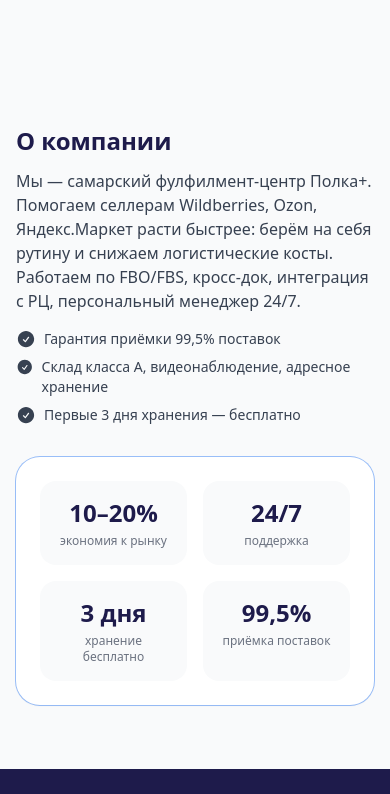
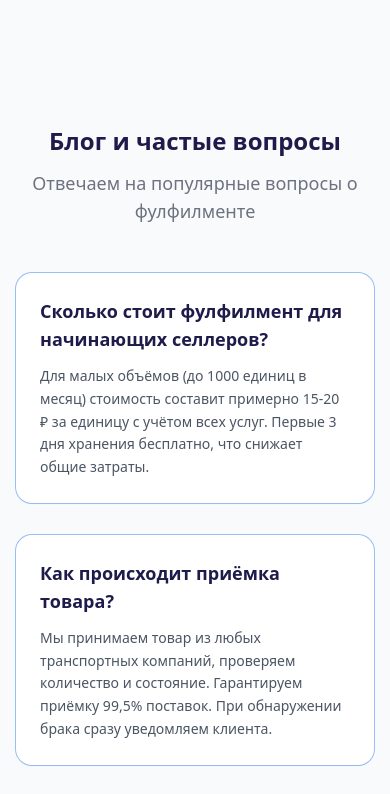
Before and after one commit to mxxdavv11/speedy-ship-base, a React (Vite) app: page / in a window 390 px wide. Shown: the part 4767-5561 px from the top of the page. Built offline with nearby package versions, Linux system fonts and the light colour scheme; the HTML template or start-up script is replaced by a standard one.

Commit message:
Add blog section

```diff
--- a/src/pages/Index.tsx
+++ b/src/pages/Index.tsx
@@ -217,6 +217,7 @@ export default function Index() {
             <a href="#services" onClick={() => setActivePage('home')}>Услуги</a>
             <a href="#pricing" onClick={() => setActivePage('home')}>Тарифы</a>
             <a href="#calculator" onClick={() => setActivePage('home')}>Калькулятор</a>
+            <a href="#blog" onClick={() => setActivePage('home')}>Блог</a>
             <a href="#about" onClick={() => setActivePage('home')}>О нас</a>
             <a href="#contact" onClick={() => setActivePage('home')}>Контакты</a>
           </nav>
@@ -381,6 +382,66 @@ export default function Index() {
         </div>
       </Section>
 
+      {/* Блог/FAQ */}
+      <Section id="blog" className="py-16">
+        <div className="text-center mb-12">
+          <h2 className="text-2xl md:text-3xl font-bold" style={{ color: COLORS.dark }}>Блог и частые вопросы</h2>
+          <p className="mt-3 text-lg" style={{ color: '#6B7280' }}>Отвечаем на популярные вопросы о фулфилменте</p>
+        </div>
+
+        <div className="grid lg:grid-cols-2 gap-8">
+          {[
+            {
+              q: 'Сколько стоит фулфилмент для начинающих селлеров?',
+              a: 'Для малых объёмов (до 1000 единиц в месяц) стоимость составит примерно 15-20 ₽ за единицу с учётом всех услуг. Первые 3 дня хранения бесплатно, что снижает общие затраты.'
+            },
+            {
+              q: 'Как происходит приёмка товара?',
+              a: 'Мы принимаем товар из любых транспортных компаний, проверяем количество и состояние. Гарантируем приёмку 99,5% поставок. При обнаружении брака сразу уведомляем клиента.'
+            },
+            {
+              q: 'Работаете ли вы с «Честным знаком»?',
+              a: 'Да, оказываем услуги маркировки товаров по системе «Честный знак». Стоимость — 2 ₽ за единицу. Полностью соблюдаем требования законодательства.'
+            },
+            {
+              q: 'Какие маркетплейсы поддерживаете?',
+              a: 'Работаем с Wildberries, Ozon, Яндекс.Маркет, Lamoda, Avito. Знаем специфику каждой площадки и требования к упаковке и маркировке.'
+            },
+            {
+              q: 'Как быстро обрабатываете заказы?',
+              a: 'Стандартное время обработки — 1-2 рабочих дня. При срочной необходимости можем обработать в день поступления. Отгружаем ежедневно кроме воскресенья.'
+            },
+            {
+              q: 'Предоставляете ли отчётность?',
+              a: 'Да, ведём подробную отчётность по всем операциям. Персональный менеджер предоставляет еженедельные отчёты и доступ к системе отслеживания в режиме 24/7.'
+            },
+            {
+              q: 'Есть ли минимальный объём для работы?',
+              a: 'Минимального объёма нет. Работаем как с крупными, так и с начинающими селлерами. Тарифы рассчитываются индивидуально в зависимости от объёмов.'
+            },
+            {
+              q: 'Как происходит доставка на склады МП?',
+              a: 'Используем собственный транспорт для доставки в Новосемейкино и федеральные распределительные центры. Стоимость доставки — 400 ₽ за кубометр.'
+            }
+          ].map(({ q, a }, index) => (
+            <div key={index} className="p-6 rounded-2xl shadow-sm ring-1 bg-white" style={{ borderColor: '#E5E7EB' }}>
+              <h3 className="text-lg font-semibold mb-3" style={{ color: COLORS.dark }}>{q}</h3>
+              <p className="text-sm leading-relaxed" style={{ color: '#4B5563' }}>{a}</p>
+            </div>
+          ))}
+        </div>
+
+        <div className="mt-12 text-center">
+          <div className="p-6 rounded-2xl" style={{ backgroundColor: `${COLORS.pink}0D` }}>
+            <h3 className="text-xl font-semibold mb-3" style={{ color: COLORS.dark }}>Не нашли ответ на свой вопрос?</h3>
+            <p className="mb-4" style={{ color: '#6B7280' }}>Свяжитесь с нами, и наш менеджер ответит в течение 15 минут</p>
+            <a href="#contact" className="inline-block px-6 py-3 rounded-2xl font-semibold" style={{ backgroundColor: COLORS.pink, color: 'white' }} onClick={() => setActivePage('home')}>
+              Задать вопрос
+            </a>
+          </div>
+        </div>
+      </Section>
+
       {/* О компании */}
       <Section id="about" className="py-16">
         <div className="grid lg:grid-cols-2 gap-8 items-center">
```
